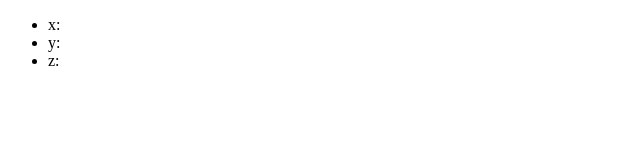
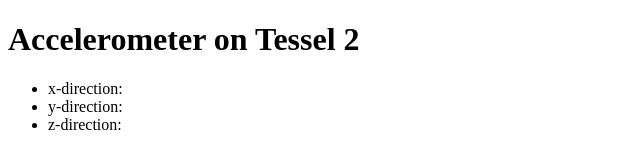
Before and after one commit to khleoshih/Tessel2_IO, a website: page input/index.html in a window 1280 px wide. Shown: the whole page, without its empty margins (0-640 px from the left). Drawn offline with nearby package versions, Linux system fonts and the light colour scheme; no server answers.

Commit message:
Update index.html

```diff
--- a/input/index.html
+++ b/input/index.html
@@ -5,10 +5,11 @@
 		<title>Tessel</title>
 	</head>
 	<body>
-		<ul id="accelerater">
-		<li id="x">x: <span id="xval"></span></li>
-		<li id="y">y: <span id="yval"></span></li>
-		<li id="z">z: <span id="zval"></span></li>
+		<h1>Accelerometer on Tessel 2</h1>
+		<ul id="accelerometer">
+		<li id="x">x-direction: <span id="xval"></span></li>
+		<li id="y">y-direction: <span id="yval"></span></li>
+		<li id="z">z-direction: <span id="zval"></span></li>
 		</ul>
 	</body>
 	<script src="/socket.io/socket.io.js"></script>
```
